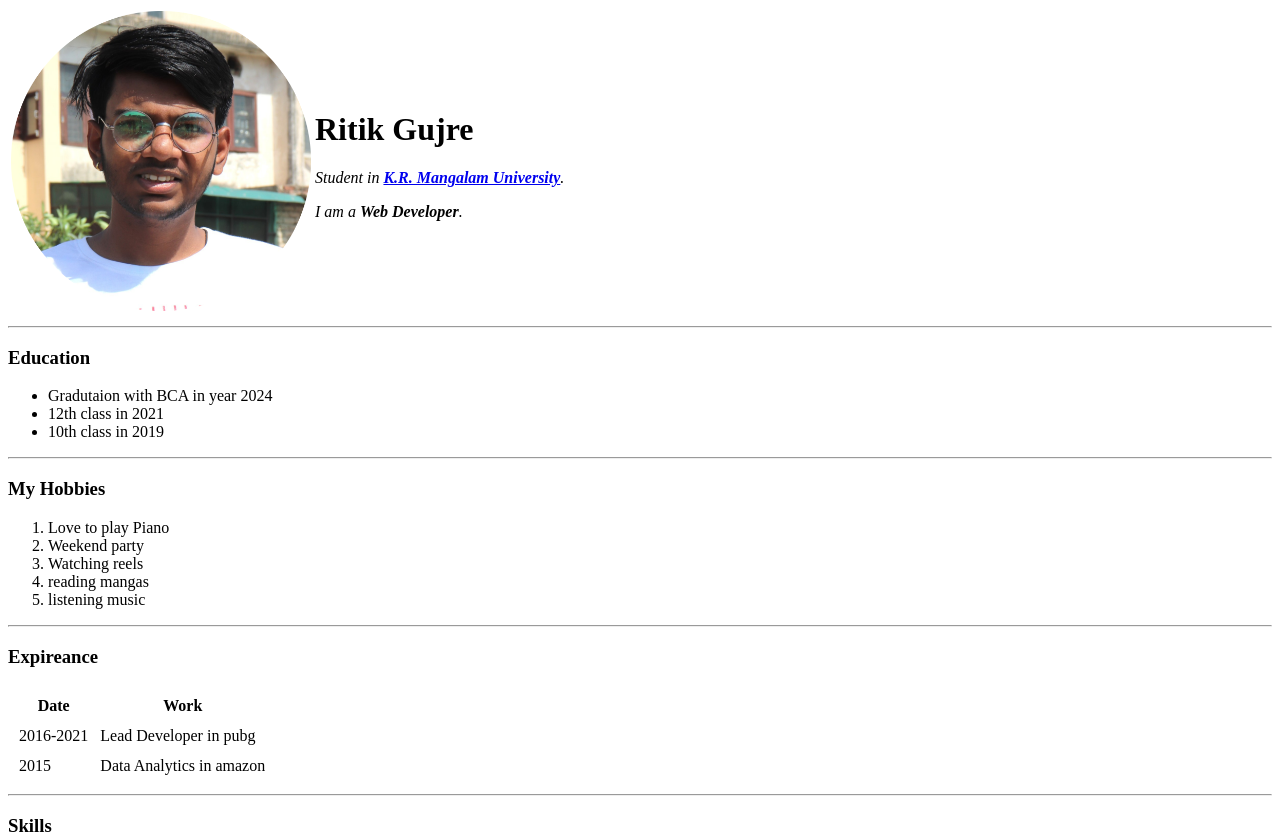
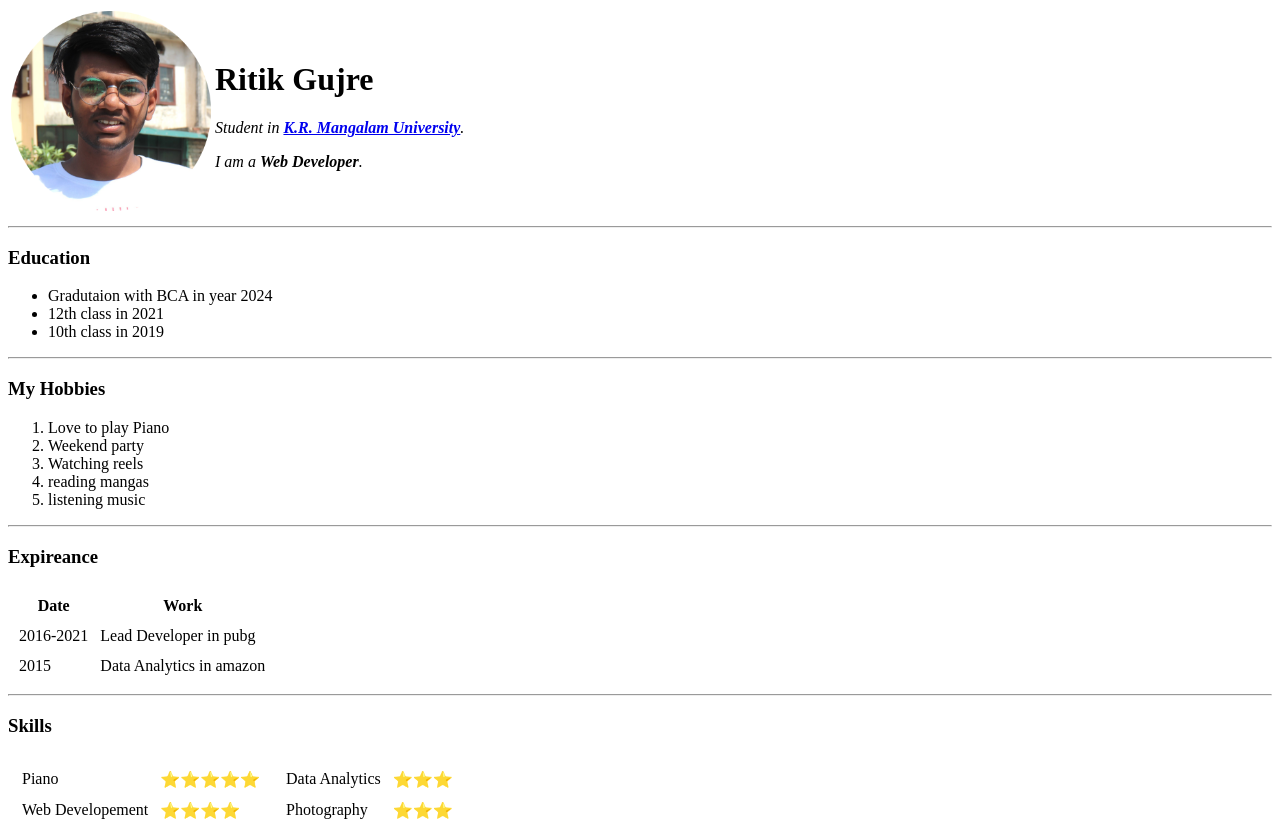
Before and after one commit to ritikgujre/cv, a plain HTML site: page index.html in a window 1280 px wide. Shown: the top 840 px of the page. Drawn offline with Linux system fonts and the light colour scheme.

Commit message:
Update index.html

```diff
--- a/index.html
+++ b/index.html
@@ -9,7 +9,7 @@
 <body>
     <table>
         <tr>
-            <td ><img src="web img-modified.png" alt="Ritik's profile picture" height="300px" width="300px"></td>
+            <td ><img src="web img-modified.png" alt="Ritik's profile picture" height="200px" width="200px"></td>
             <td><h1>Ritik Gujre</h1>
                 <p><em>Student in <strong> <a href="https://www.krmangalam.edu.in/about-krmu/the-university" target="_blank">  K.R. Mangalam University</strong></a>.</em></p>
                 <p><em>I am a <strong>Web Developer</strong>.</em></p></td>
```
